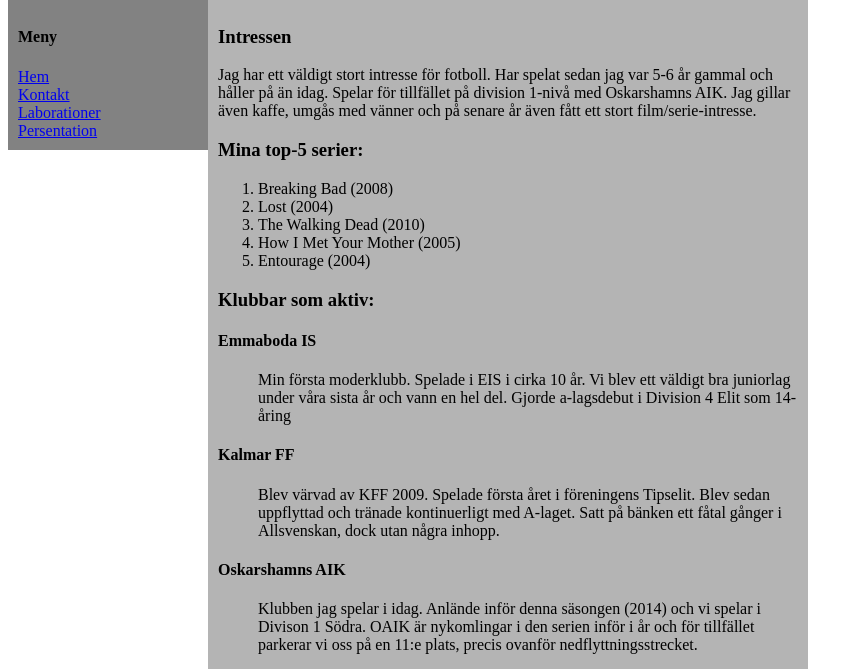
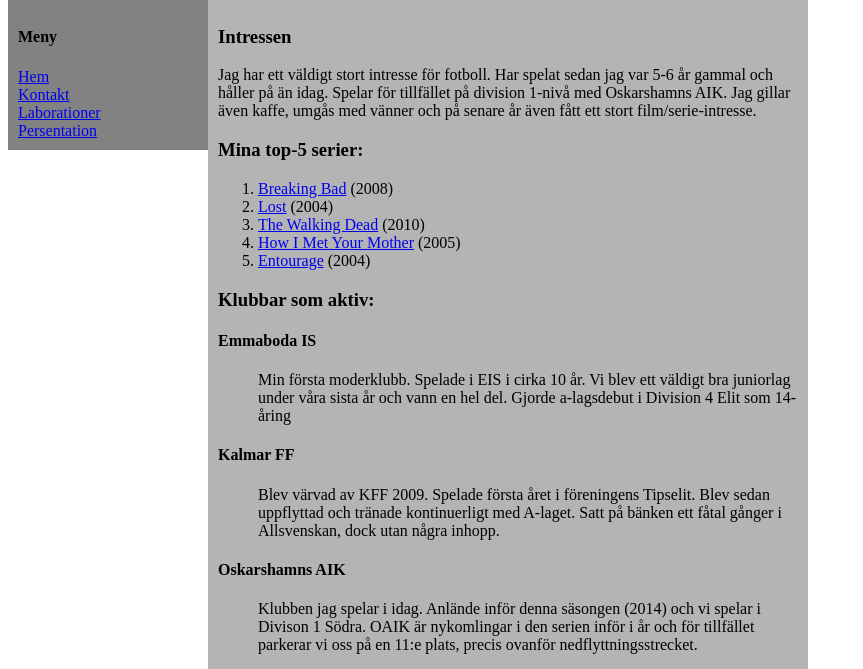
Before and after one commit to mp222sf/1ik415-laborationer, a plain HTML site: page pages/presentation.html in a window 1280 px wide. Shown: the part 131-800 px from the top of the page, without its empty margins (0-863 px from the left). Drawn offline with Linux system fonts and the light colour scheme.

Commit message:
Lagt till länkar i uppgift 1.5

```diff
--- a/pages/presentation.html
+++ b/pages/presentation.html
@@ -28,11 +28,11 @@
 
                 <h3>Mina top-5 serier:</h3>
                 <ol>
-                    <li>Breaking Bad (2008)</li>
-                    <li>Lost (2004)</li>
-                    <li>The Walking Dead (2010)</li>
-                    <li>How I Met Your Mother (2005)</li>
-                    <li>Entourage (2004)</li>
+                    <li><a target="_blank" href="http://www.imdb.com/title/tt0903747/?ref_=nv_sr_1">Breaking Bad</a> (2008)</li>
+                    <li><a target="_blank" href="http://www.imdb.com/title/tt0411008/?ref_=nv_sr_1">Lost</a> (2004)</li>
+                    <li><a target="_blank" href="http://www.imdb.com/title/tt1520211/?ref_=nv_sr_1">The Walking Dead</a> (2010)</li>
+                    <li><a target="_blank" href="http://www.imdb.com/title/tt0460649/?ref_=nv_sr_1">How I Met Your Mother</a> (2005)</li>
+                    <li><a target="_blank" href="http://www.imdb.com/title/tt0387199/?ref_=nv_sr_1">Entourage</a> (2004)</li>
                 </ol>
 
                 <h3>Klubbar som aktiv:</h3>
```
Also changed, not shown: .c9/metadata/workspace/pages/laborationer.html, .c9/metadata/workspace/pages/presentation.html, 1 other file.
